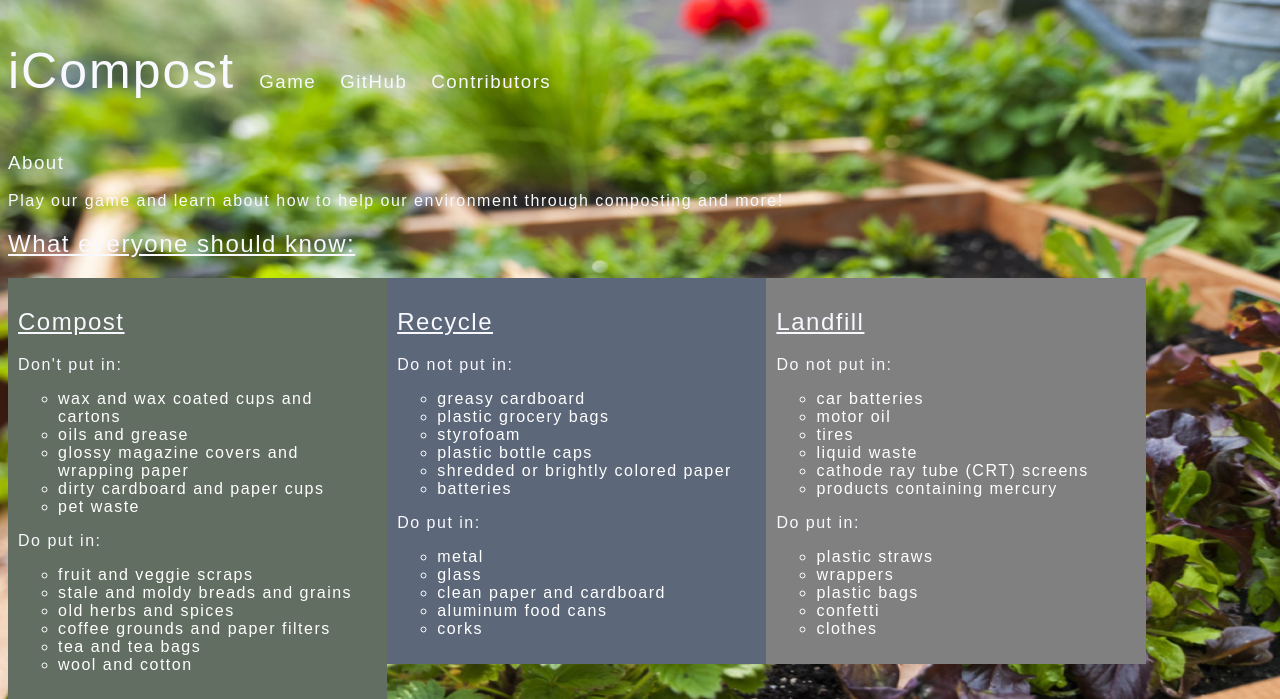
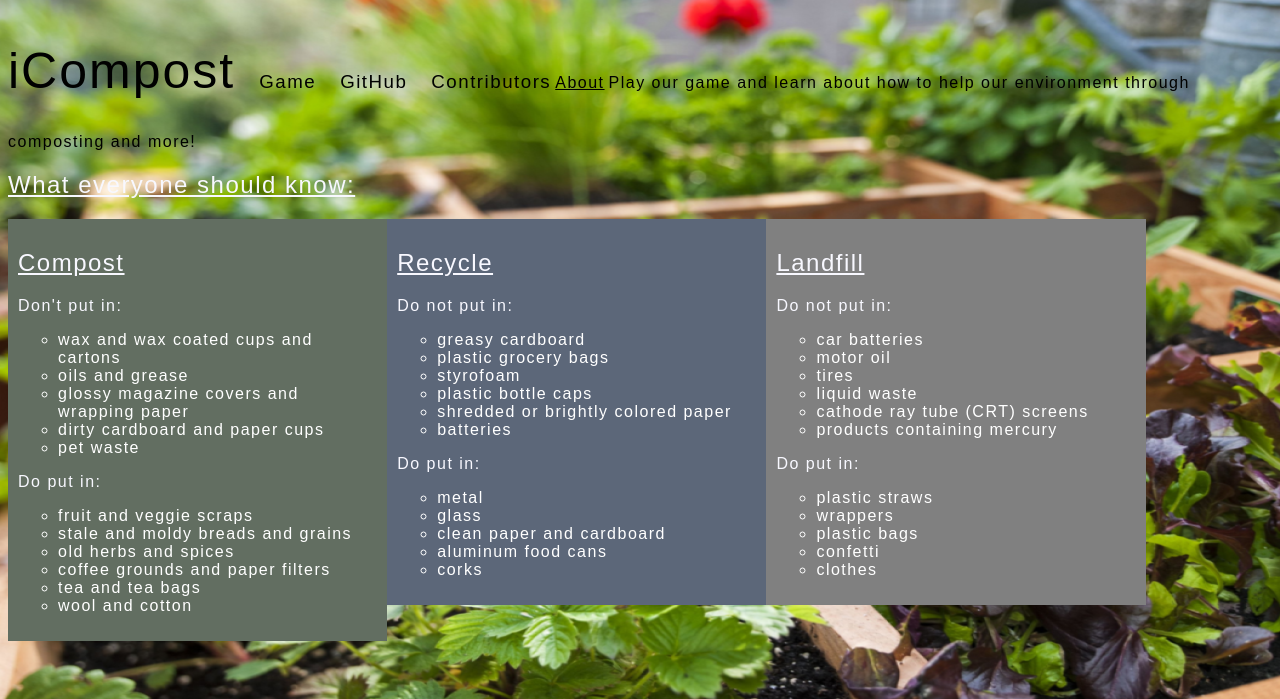
Before and after one commit to kachow4/iCompost, a Flask app: page / in a window 1280 px wide. Shown: the top 699 px of the page. Run offline with Flask 2, Linux system fonts and the light colour scheme.

Commit message:
fix About hover and change to black font

```diff
--- a/static/css/main.css
+++ b/static/css/main.css
@@ -6,8 +6,24 @@ h1 {
     font-weight: normal;
     font-size: 50px;
     letter-spacing: 2px;
-    color: ghostwhite;
+    color: black;
 }
+
+h2b {
+    text-decoration: underline;
+    color: black;
+    letter-spacing: 1.5px;
+    font-weight: normal;
+    font-family: sans-serif;
+}
+
+p1 {
+    letter-spacing: 1.5px;
+    font-weight: normal;
+    font-family: sans-serif;
+    color: black;
+}
+
 h2 {
     text-decoration: underline;
 }
@@ -22,11 +38,11 @@ h3 {
     letter-spacing: 1.5px;
     font-weight:normal;
     font-family: sans-serif;
-    color:ghostwhite;
+    color:black;
 }
 
 h3:hover {
-    color: ghostwhite;
+    color: black;
     font-size: 100px;
     text-shadow: 2px 2px grey;
 }
--- a/templates/index.html
+++ b/templates/index.html
@@ -12,9 +12,9 @@
     <a href="/contributors" style="display:inline-block; text-decoration:none;"> <h3> Contributors</h3></a>
 
 
-    <h3>About</h3>
+    <h2b>About</h2b>
 
-    <p>Play our game and learn about how to help our environment through composting and more!</p>
+    <p1>Play our game and learn about how to help our environment through composting and more!</p1>
 
     <!--<img src="banana.png" width="50" height="50">-->
 
```
